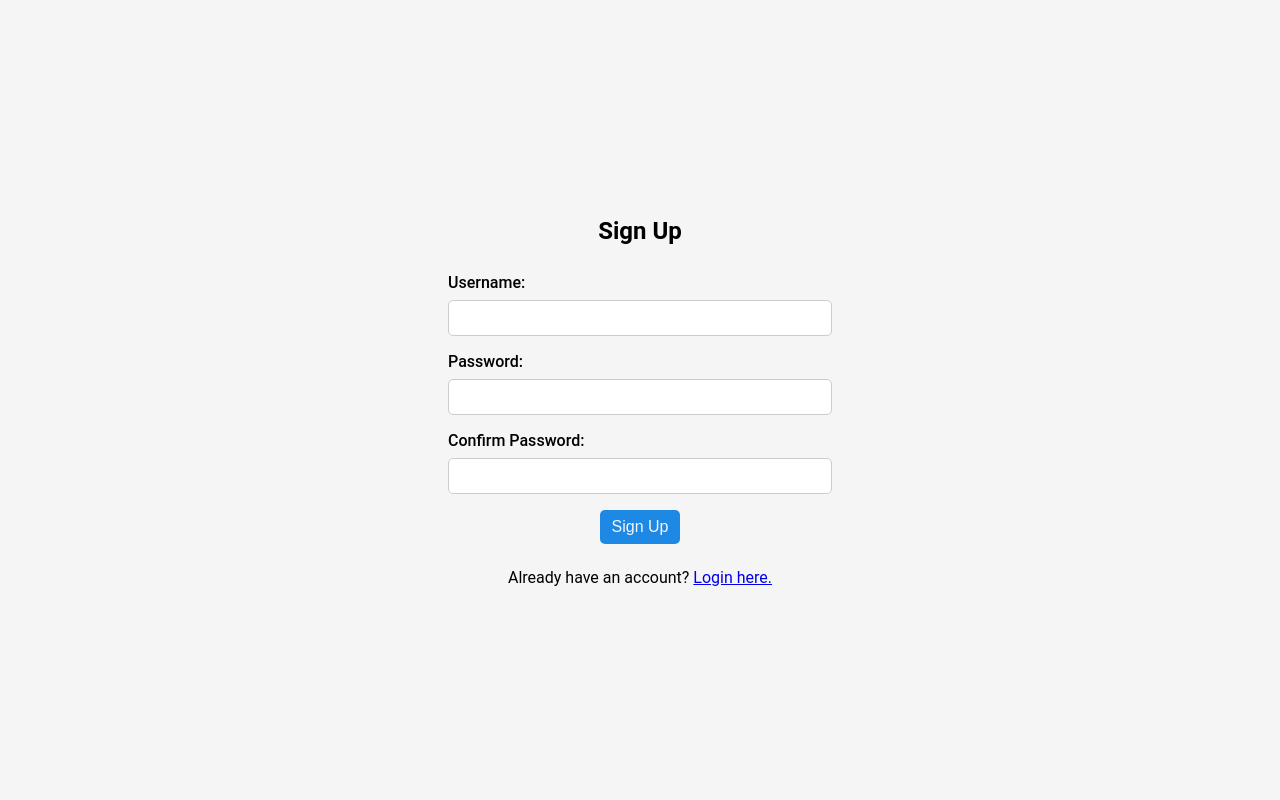
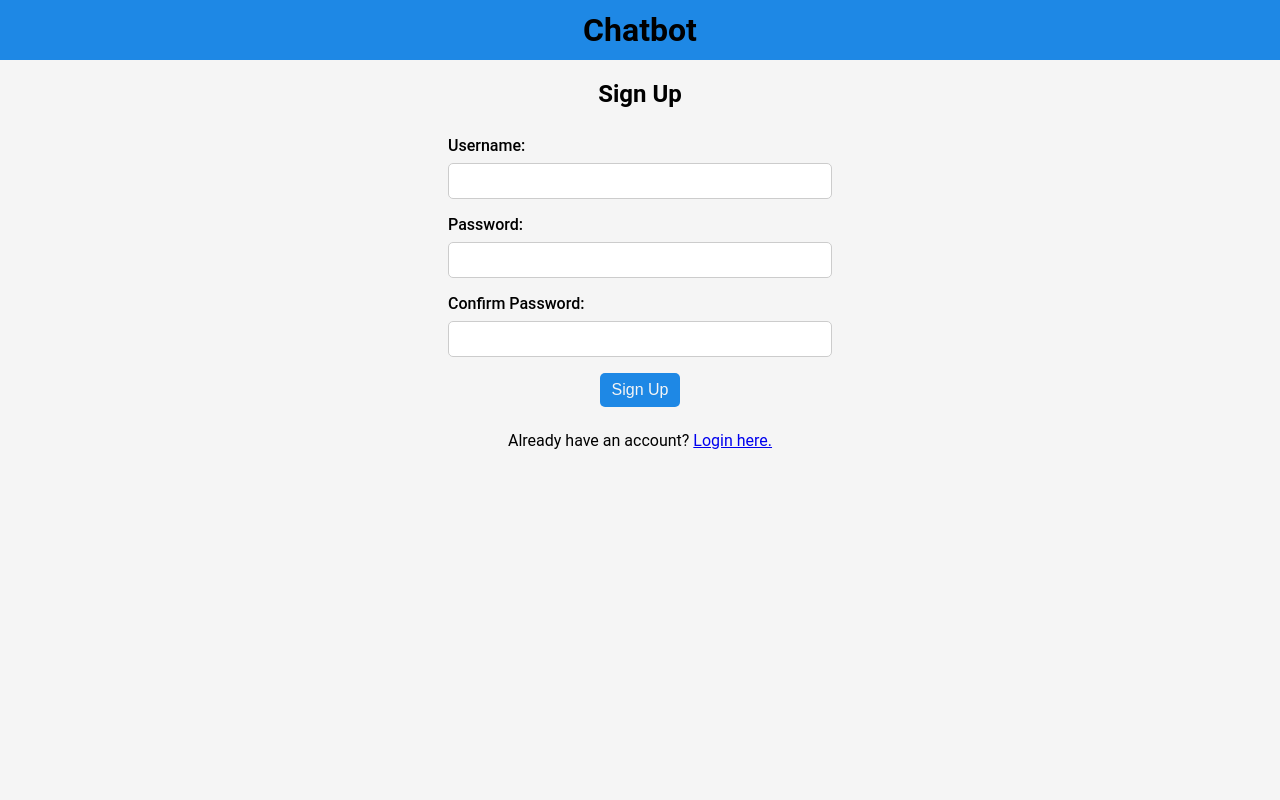
Before and after one commit to r0hitm/chatbot, a Django app: page /signup/ in a window 1280 px wide. Run offline with Django 4.2, Linux system fonts and the light colour scheme.

Commit message:
UI update: Added header <h1>

```diff
--- a/chatbot/cbrain/templates/index.html
+++ b/chatbot/cbrain/templates/index.html
@@ -5,11 +5,16 @@
 
 <head>
     <title>{% block title %}Chatbot{% endblock %}</title>
+    <meta http-equiv="X-UA-Compatible" content="IE=edge">
+    <meta name="viewport" content="width=device-width, initial-scale=1.0">
     <link rel="stylesheet" href="{% static 'style.css' %}">
     <link rel="shortcut icon" href="{% static 'favicon.ico' %}" type="image/x-icon">
 </head>
 
 <body>
+    <header>
+        <h1>Chatbot</h1>
+    </header>
     <main>
         {% block content %}
         {% endblock %}
--- a/chatbot/static/style.css
+++ b/chatbot/static/style.css
@@ -5,6 +5,15 @@
     --primary-color: #1e88e5;
     --secondary-color: #f5f5f5;
     --text-color: #000;
+}
+
+header {
+    width: 100%;
+    height: 60px;
+    background-color: var(--primary-color);
+    display: flex;
+    justify-content: center;
+    align-items: center;
 }
 
 body {
@@ -16,7 +25,7 @@ body {
     margin: 0;
     padding: 0;
     display: flex;
-    justify-content: center;
+    flex-direction: column;
     align-items: center;
 }
 
```
